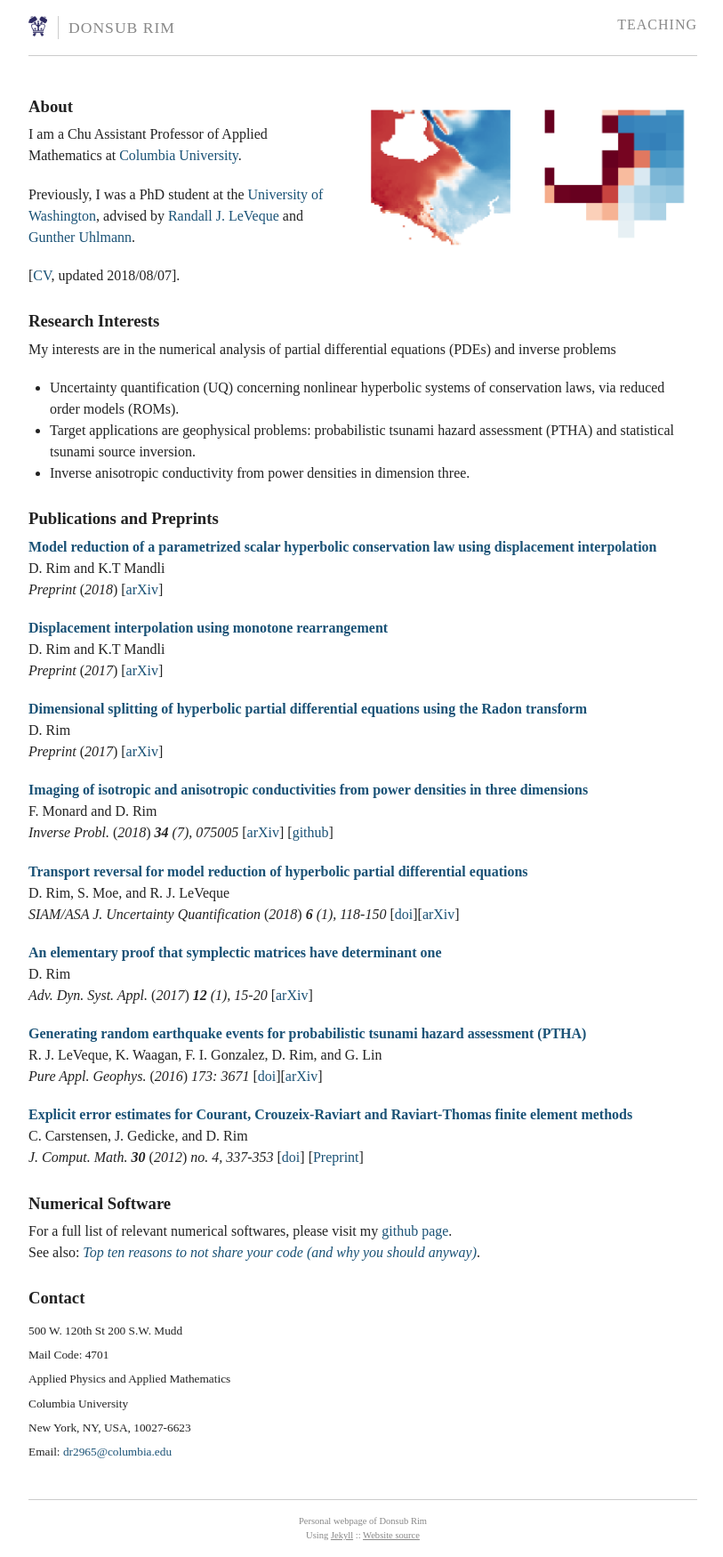
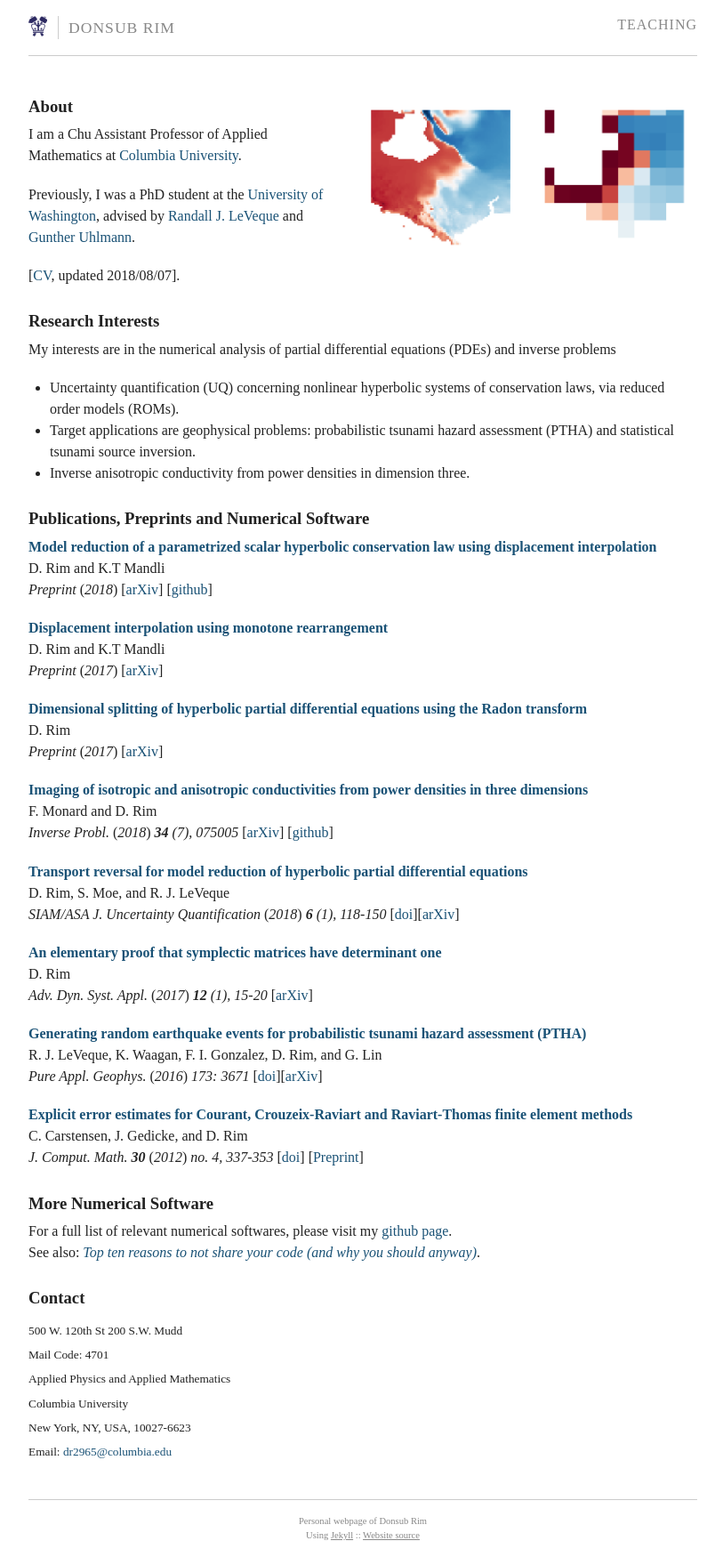
Before and after one commit to dsrim/dsrim.github.io, a Jekyll site: the page built from index.md, in a window 1280 px wide. Shown: the whole page at 89% size, without its empty margins (232-1045 px from the left). Built offline with Jekyll 4.4.1, drawn with Linux system fonts in a browser that asks for light colours.

Commit message:
added github link

```diff
--- a/index.md
+++ b/index.md
@@ -7,6 +7,7 @@ pubs:
       author:   "D. Rim and K.T Mandli"
       arxiv:    "https://arxiv.org/abs/1805.05938"
       journal:  "Preprint"
+      github:   "http://github.com/dsrim/mr_burgers1d"
       year:     "2018"
 
     - title:    "Displacement interpolation using monotone rearrangement"
@@ -90,7 +91,7 @@ partial differential equations (PDEs) and inverse problems
 * Target applications are geophysical problems: probabilistic tsunami hazard assessment (PTHA) and statistical tsunami source inversion.
 * Inverse anisotropic conductivity from power densities in dimension three.
 
-### Publications and Preprints
+### Publications, Preprints and Numerical Software
 
 {% for pub in page.pubs %}
 {% if pub.image %}
@@ -109,7 +110,7 @@ partial differential equations (PDEs) and inverse problems
 
 {% endfor %}
 
-### Numerical Software
+### More Numerical Software
 
 For a full list of relevant numerical softwares,
 please visit my [github page]. <br >
```
Also changed, not shown: 1 other file.
